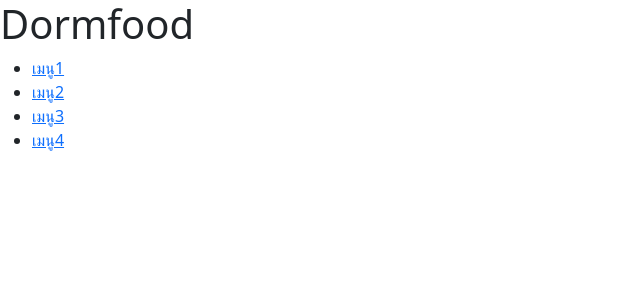
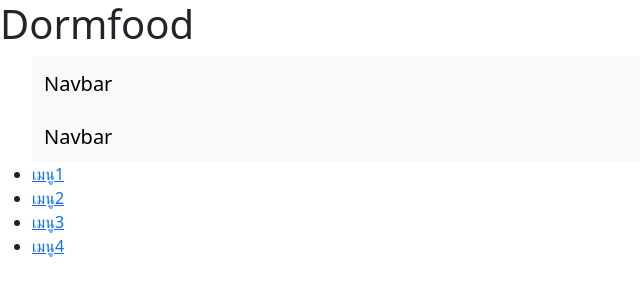
Before and after one commit to RatiphongW/dormfood, a plain HTML site: page index.html in a window 1280 px wide. Shown: the whole page, without its empty margins (0-640 px from the left). Drawn offline with nearby package versions, Linux system fonts and the light colour scheme.

Commit message:
Add navbar

```diff
--- a/index.html
+++ b/index.html
@@ -1,14 +1,30 @@
 <html lang="en">
+
 <head>
     <meta charset="UTF-8">
     <meta name="viewport" content="width=device-width, initial-scale=1.0">
     <title>Document</title>
-    <link href="https://cdn.jsdelivr.net/npm/bootstrap@5.3.2/dist/css/bootstrap.min.css" rel="stylesheet" integrity="sha384-T3c6CoIi6uLrA9TneNEoa7RxnatzjcDSCmG1MXxSR1GAsXEV/Dwwykc2MPK8M2HN" crossorigin="anonymous">
+    <link href="https://cdn.jsdelivr.net/npm/bootstrap@5.3.2/dist/css/bootstrap.min.css" rel="stylesheet"
+        integrity="sha384-T3c6CoIi6uLrA9TneNEoa7RxnatzjcDSCmG1MXxSR1GAsXEV/Dwwykc2MPK8M2HN" crossorigin="anonymous">
 
 </head>
+
 <body>
     <h1>Dormfood</h1>
     <ul>
+        <!-- As a link -->
+        <nav class="navbar bg-body-tertiary">
+            <div class="container-fluid">
+                <a class="navbar-brand" href="#">Navbar</a>
+            </div>
+        </nav>
+
+        <!-- As a heading -->
+        <nav class="navbar bg-body-tertiary">
+            <div class="container-fluid">
+                <span class="navbar-brand mb-0 h1">Navbar</span>
+            </div>
+        </nav>
         <li>
             <a href="menu1.html">เมนู1</a>
         </li>
@@ -24,4 +40,5 @@
 
     </ul>
 </body>
+
 </html>
```
